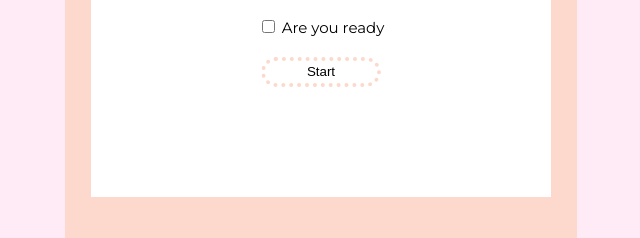
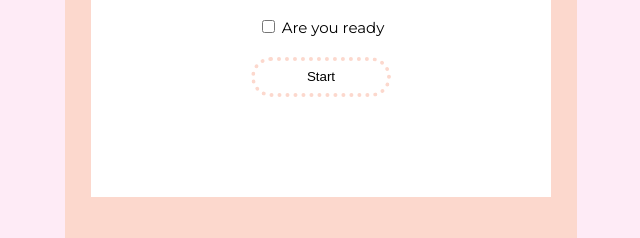
Before and after one commit to washuravele/MathQuiz, a plain HTML site: page index.html in a window 1280 px wide. Shown: the part 403-641 px from the top of the page, 319-959 px from the left. Drawn offline with nearby package versions, Linux system fonts and the light colour scheme; a web font is replaced by a local one.

Commit message:
modified css

```diff
--- a/index.css
+++ b/index.css
@@ -1,3 +1,7 @@
+* {
+   box-sizing: content-box;
+}
+
 body{
     margin: 0%;
     padding: 0%;
```
